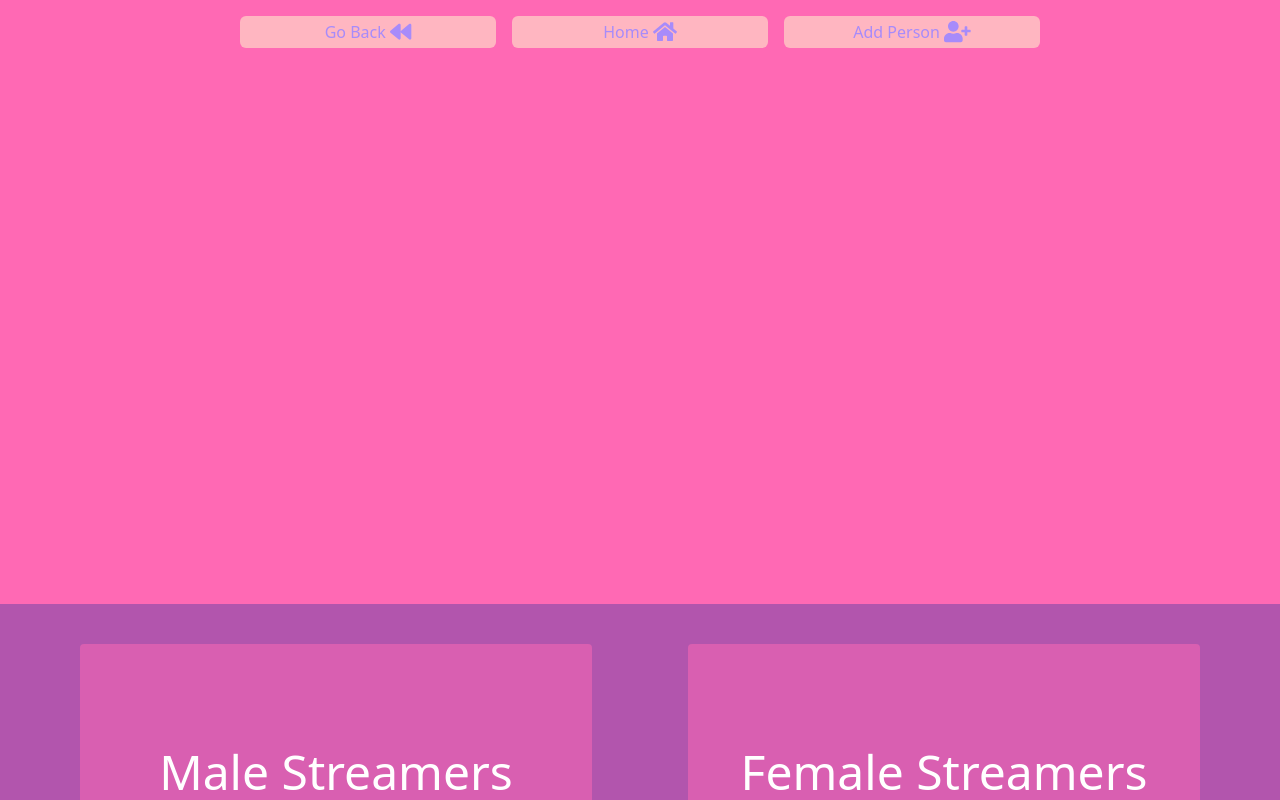
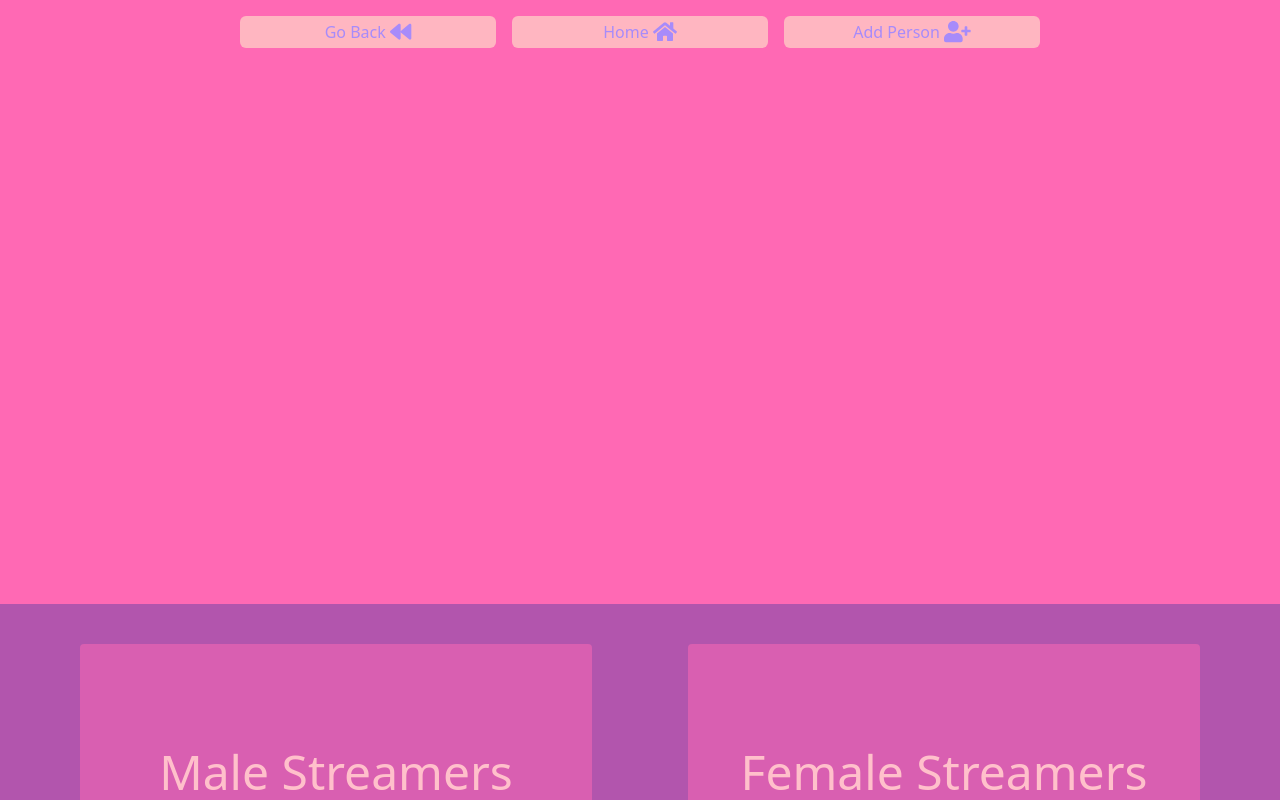
Before and after one commit to ArmyaAli/hot_or_not, a React (Create React App) app in the folder Client/: page / in a window 1280 px wide. Built offline with nearby package versions, Linux system fonts and the light colour scheme.

Commit message:
text color change

```diff
--- a/Client/src/Components/MenuGrid/MenuButton/MenuButton.css
+++ b/Client/src/Components/MenuGrid/MenuButton/MenuButton.css
@@ -7,7 +7,7 @@
     border-radius: 4px;
     margin: 8px;
     background-color: #D95FB1;
-    color: white;
+    color: pink;
     font-size: 24px;
 }
 
```
